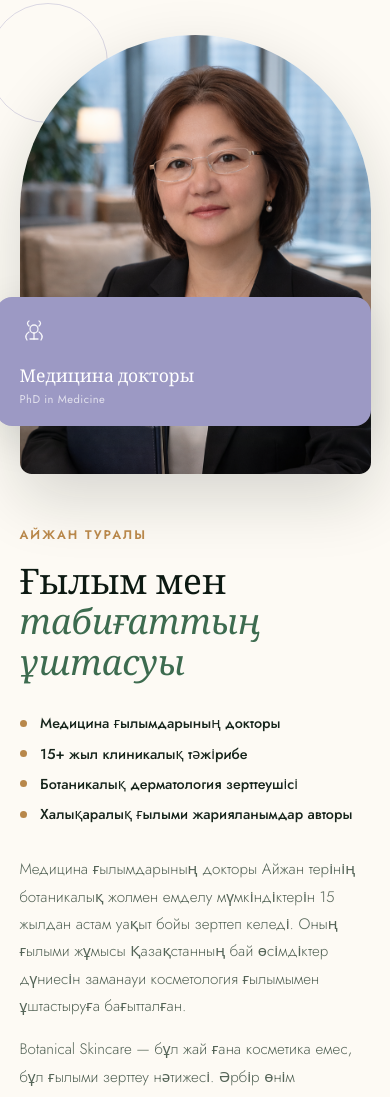
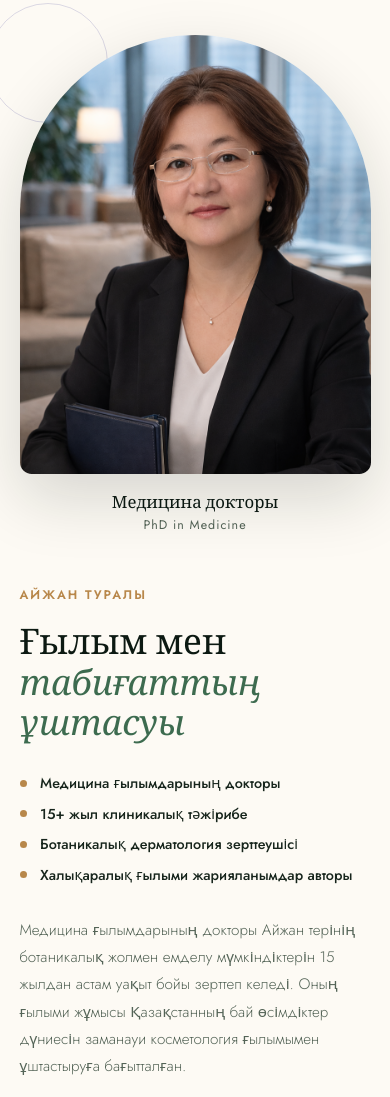
Before and after one commit to kadyrgaliy/aizhan-botanical-skincare, a plain HTML site: page index.html in a window 390 px wide. Shown: the part 1201-2298 px from the top of the page. Drawn offline with nearby package versions, Linux system fonts and the light colour scheme.

Commit message:
Remove badge, add caption below photo; fix mobile

```diff
--- a/index.html
+++ b/index.html
@@ -526,6 +526,23 @@
       letter-spacing: .04em;
     }
 
+    .about-caption {
+      text-align: center;
+      margin-top: 1.2rem;
+    }
+    .about-caption-title {
+      font-family: var(--ff-display);
+      font-size: 1.05rem;
+      font-weight: 500;
+      color: var(--dark);
+    }
+    .about-caption-sub {
+      font-size: .78rem;
+      color: var(--text-muted);
+      letter-spacing: .08em;
+      margin-top: .2rem;
+    }
+
     .about-deco {
       position: absolute;
       top: -2rem;
@@ -1473,7 +1490,7 @@
 
       .about-inner { grid-template-columns: 1fr; gap: 3rem; }
       .about-visual { max-width: 380px; margin: 0 auto; }
-      .about-badge { right: 0; }
+      .about-caption { margin-top: 1rem; }
 
       .products-header { flex-direction: column; align-items: flex-start; }
       .products-grid { grid-template-columns: 1fr; max-width: 480px; margin: 0 auto; }
@@ -1626,20 +1643,9 @@
             alt="Dr. Aizhan"
           />
         </div>
-        <div class="about-badge">
-          <div class="about-badge-icon">
-            <svg width="28" height="28" viewBox="0 0 28 28" fill="none" stroke="rgba(255,255,255,0.9)" stroke-width="1.3" stroke-linecap="round" stroke-linejoin="round">
-              <circle cx="14" cy="10" r="4"/>
-              <line x1="14" y1="14" x2="14" y2="20"/>
-              <line x1="10" y1="20" x2="18" y2="20"/>
-              <path d="M9 7 C7 5 7 3 9 2"/>
-              <path d="M19 7 C21 5 21 3 19 2"/>
-              <path d="M9 13 C6 15 5 18 7 21"/>
-              <path d="M19 13 C22 15 23 18 21 21"/>
-            </svg>
-          </div>
-          <div class="about-badge-text" data-i18n="badge_title">Медицина докторы</div>
-          <div class="about-badge-sub" data-i18n="badge_sub">PhD in Medicine</div>
+        <div class="about-caption">
+          <div class="about-caption-title" data-i18n="badge_title">Медицина докторы</div>
+          <div class="about-caption-sub" data-i18n="badge_sub">PhD in Medicine</div>
         </div>
       </div>
 
```
